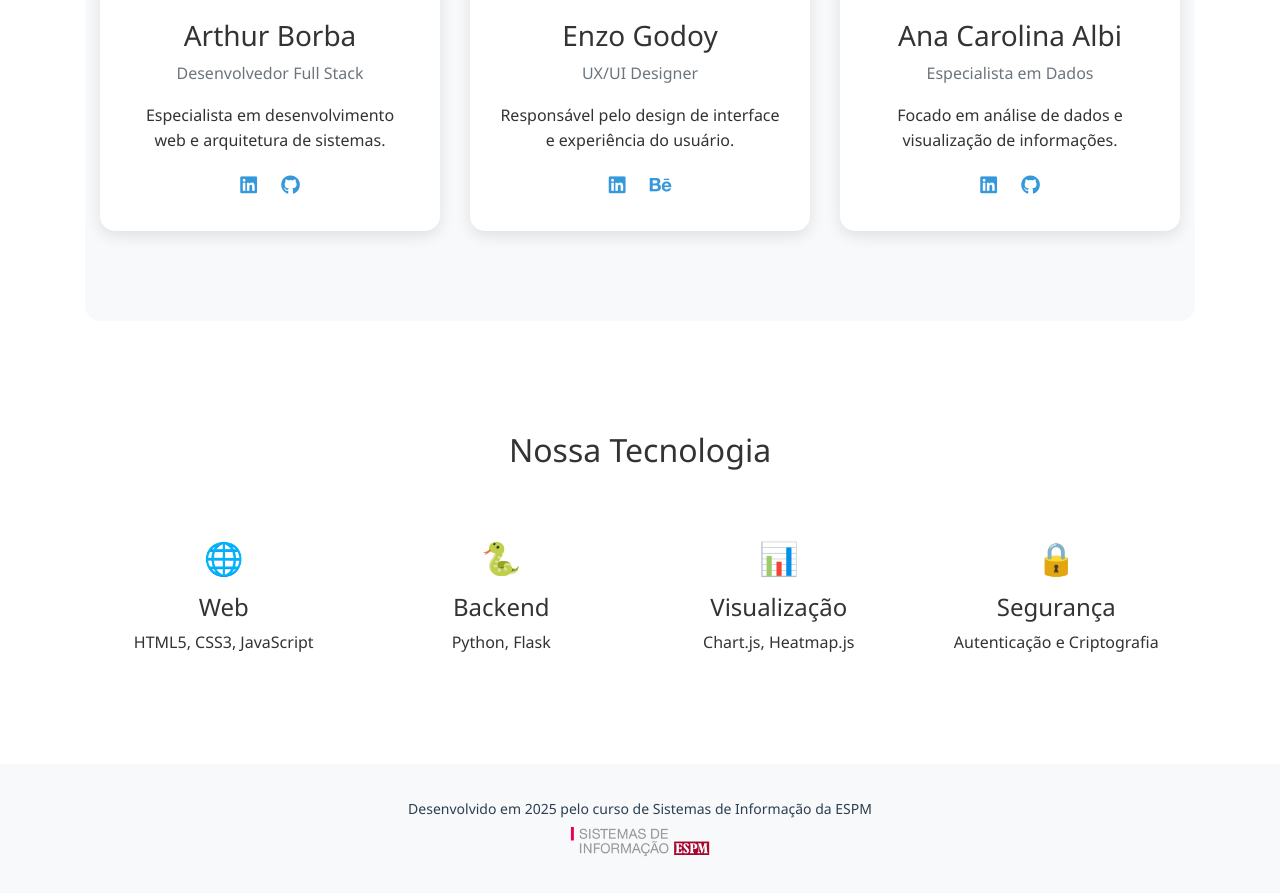
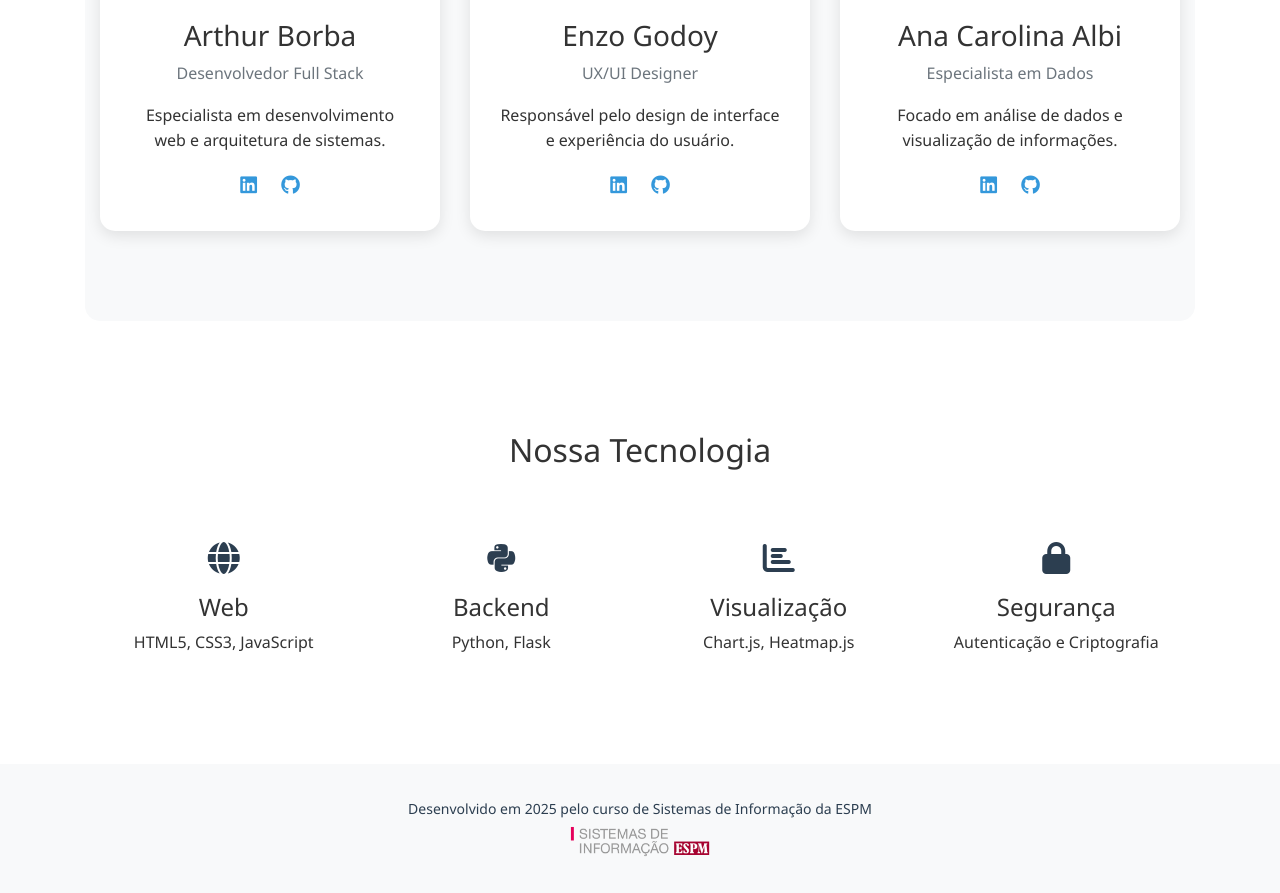
Before and after one commit to tech-espm/inter-3sem-2025-healthgrid, a Flask app: page /sobre in a window 1280 px wide. Shown: the part 1724-2617 px from the top of the page. Run offline with Flask 3, Linux system fonts and the light colour scheme; parts of the project's set-up code (start-up, migrations or seed data) failed here and were passed over; some libraries are stand-ins or nearby versions.

Commit message:
mudei o estilo

```diff
--- a/templates/index/sobre.html
+++ b/templates/index/sobre.html
@@ -124,26 +124,28 @@
         </div>
     </section>
 
+<link rel="stylesheet" href="https://cdnjs.cloudflare.com/ajax/libs/font-awesome/6.0.0/css/all.min.css">
+
 <section class="about-section">
     <div class="container">
         <div class="row">
             <div class="col-md-4">
                 <div class="mission-card">
-                        <div class="mission-icon">🎯</div>
+                    <div class="mission-icon"><i class="fas fa-bullseye fa-1x"></i></div>
                     <h3>Nossa Missão</h3>
                     <p>Otimizar o sistema de saúde através de tecnologia inovadora, facilitando o acesso a informações em tempo real sobre disponibilidade de leitos hospitalares.</p>
                 </div>
             </div>
             <div class="col-md-4">
                 <div class="mission-card">
-                        <div class="mission-icon">👁️</div>
+                    <div class="mission-icon"><i class="fas fa-eye fa-1x"></i></div>
                     <h3>Nossa Visão</h3>
                     <p>Ser referência em soluções tecnológicas para gestão hospitalar, contribuindo para um sistema de saúde mais eficiente e acessível.</p>
                 </div>
             </div>
             <div class="col-md-4">
                 <div class="mission-card">
-                        <div class="mission-icon">💫</div>
+                    <div class="mission-icon"><i class="fas fa-star fa-1x"></i></div>
                     <h3>Nossos Valores</h3>
                     <p>Inovação, transparência, compromisso com a excelência e foco no bem-estar dos pacientes.</p>
                 </div>
@@ -151,7 +153,6 @@
         </div>
     </div>
 </section>
-
     <section class="team-section">
         <div class="container">
             <h2 class="text-center mb-5">Nossa Equipe</h2>
@@ -176,7 +177,7 @@
                         <p>Responsável pelo design de interface e experiência do usuário.</p>
                         <div class="team-member-social">
                             <a href="#" target="_blank"><i class="fab fa-linkedin"></i></a>
-                            <a href="#" target="_blank"><i class="fab fa-behance"></i></a>
+                            <a href="#" target="_blank"><i class="fab fa-github"></i></a>
                         </div>
                     </div>
                 </div>
@@ -215,7 +216,7 @@
                         <p>Responsável pelo design de interface e experiência do usuário.</p>
                         <div class="team-member-social">
                             <a href="#" target="_blank"><i class="fab fa-linkedin"></i></a>
-                            <a href="#" target="_blank"><i class="fab fa-behance"></i></a>
+                            <a href="#" target="_blank"><i class="fab fa-github"></i></a>
                         </div>
                     </div>
                 </div>
@@ -235,34 +236,36 @@
         </div>
     </section>
 
+   <link rel="stylesheet" href="https://cdnjs.cloudflare.com/ajax/libs/font-awesome/6.0.0/css/all.min.css">
+
 <section class="tech-stack">
     <div class="container">
         <h2 class="text-center mb-5">Nossa Tecnologia</h2>
         <div class="row">
             <div class="col-md-3 col-6">
                 <div class="tech-item">
-                        <div class="tech-icon">🌐</div>
+                    <div class="tech-icon"><i class="fas fa-globe fa-1x"></i></div>
                     <h4>Web</h4>
                     <p>HTML5, CSS3, JavaScript</p>
                 </div>
             </div>
             <div class="col-md-3 col-6">
                 <div class="tech-item">
-                        <div class="tech-icon">🐍</div>
+                    <div class="tech-icon"><i class="fab fa-python fa-1x"></i></div>
                     <h4>Backend</h4>
                     <p>Python, Flask</p>
                 </div>
             </div>
             <div class="col-md-3 col-6">
                 <div class="tech-item">
-                        <div class="tech-icon">📊</div>
+                    <div class="tech-icon"><i class="fas fa-chart-bar fa-1x"></i></div>
                     <h4>Visualização</h4>
                     <p>Chart.js, Heatmap.js</p>
                 </div>
             </div>
             <div class="col-md-3 col-6">
                 <div class="tech-item">
-                        <div class="tech-icon">🔒</div>
+                    <div class="tech-icon"><i class="fas fa-lock fa-1x"></i></div>
                     <h4>Segurança</h4>
                     <p>Autenticação e Criptografia</p>
                 </div>
@@ -270,5 +273,6 @@
         </div>
     </div>
 </section>
+    </section>
 </main>
 {% endblock %}
```
Lines whose indentation alone changed are shown as unchanged.
